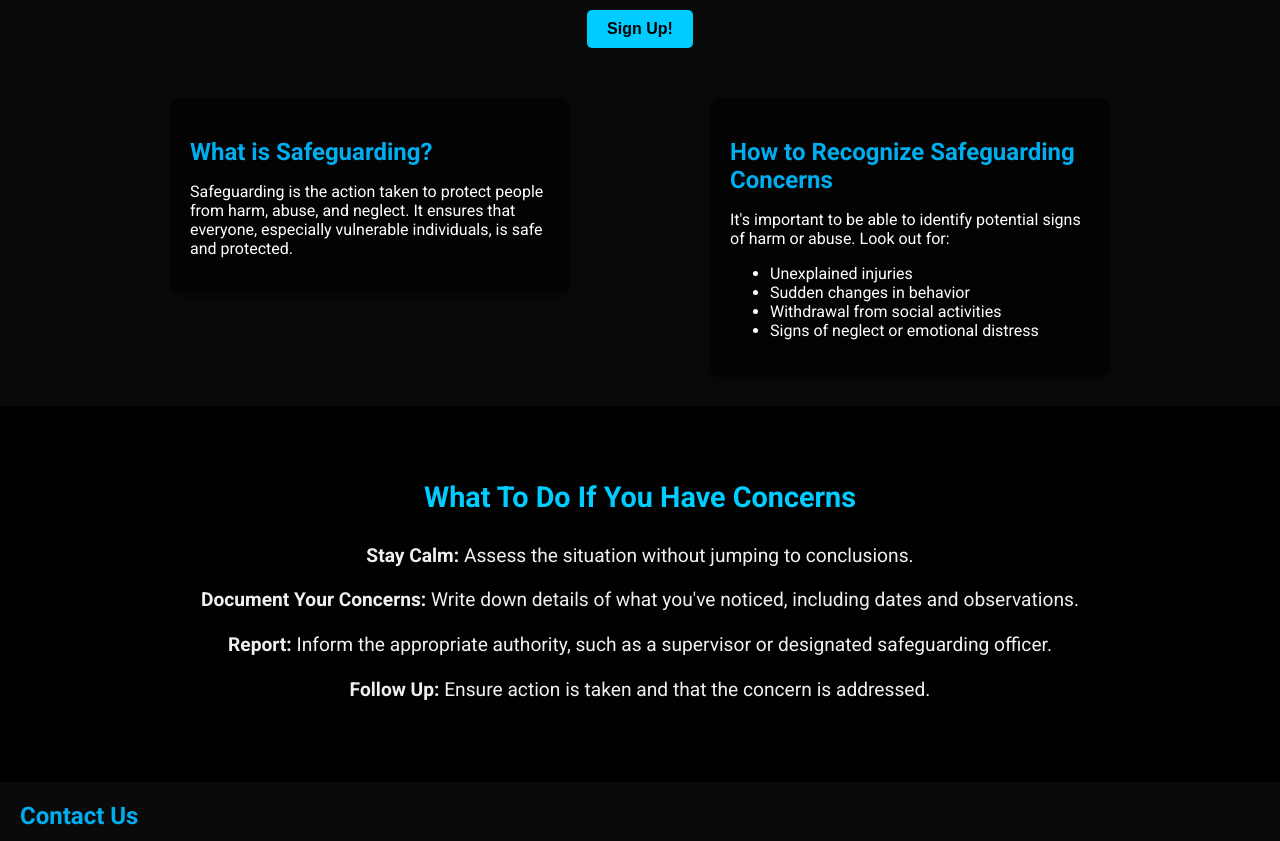
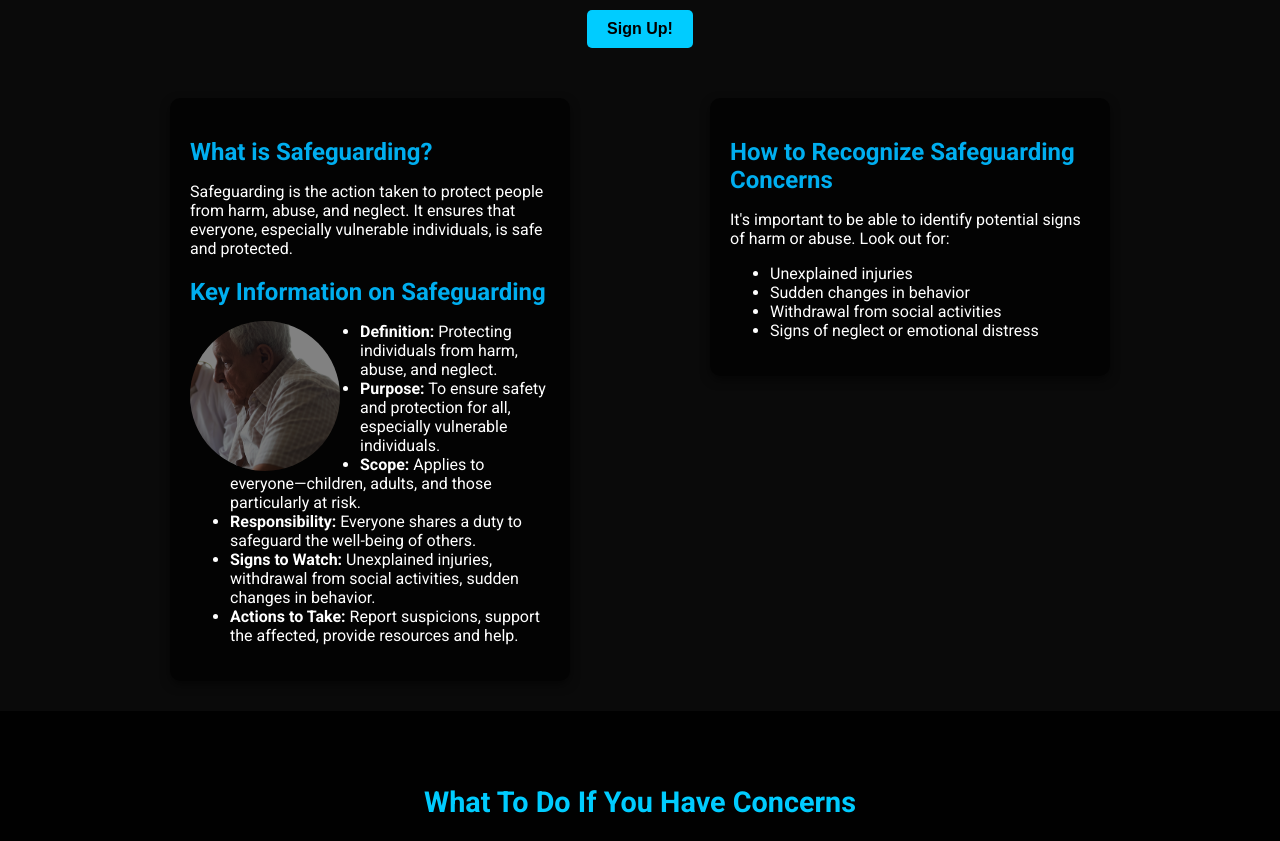
Before and after one commit to YazdanTaheri/Individual-Assingment-1, a plain HTML site: page index.html in a window 1280 px wide. Shown: the part 500-1341 px from the top of the page. Drawn offline with nearby package versions, Linux system fonts and the light colour scheme.

Commit message:
last verssion

```diff
--- a/assets/css/style.css
+++ b/assets/css/style.css
@@ -144,7 +144,7 @@ button:hover {
 /* Laptops (769px - 1024px) */
 @media (min-width: 769px) and (max-width: 1024px) {
     .info-box {
-        width: 40%;
+        width: 50%;
         /* Keep boxes a bit narrower on larger screens */
     }
 }
@@ -345,3 +345,15 @@ footer a img {
 .social-icons img:hover {
     transform: scale(1.2); /* Make icon slightly bigger on hover */
 }
+
+/* Circular image with transparency and cropping */
+.safeguarding-img {
+    width: 150px; /* Set the width of the image */
+    height: 150px; /* Set the height of the image */
+    border-radius: 50%; /* Makes the image circular */
+    object-fit: cover; /* Ensures the image scales well */
+    object-position: 100% 50%; /* Crops the image to focus on the right half */
+    opacity: 0.5; /* Adds transparency, adjust as needed (0.0 - fully transparent, 1.0 - fully opaque) */
+    margin-right: 20px; /* Space between image and text */
+    float: left; /* Align image to the left of the text */
+  }
--- a/index.html
+++ b/index.html
@@ -39,9 +39,29 @@
     <!-- Key Information Section -->
     <div class="info-section">
         <div class="info-box">
-            <h2>What is Safeguarding?</h2>
-            <p>Safeguarding is the action taken to protect people from harm, abuse, and neglect. It ensures that
-                everyone, especially vulnerable individuals, is safe and protected.</p>
+            <!--new section class-->
+            <section class="key-info">
+
+                <h2>What is Safeguarding?</h2>
+                <p>Safeguarding is the action taken to protect people from harm, abuse, and neglect. It ensures that
+                    everyone, especially vulnerable individuals, is safe and protected.</p>
+                <h2>Key Information on Safeguarding</h2>
+                <img src="assets/images/safeguarding.png"alt="Safeguarding" class="safeguarding-img">
+                <ul>
+                    <li><strong>Definition:</strong> Protecting individuals from harm, abuse, and neglect.</li>
+                    <li><strong>Purpose:</strong> To ensure safety and protection for all, especially vulnerable
+                        individuals.</li>
+                    <li><strong>Scope:</strong> Applies to everyone—children, adults, and those particularly at risk.
+                    </li>
+                    <li><strong>Responsibility:</strong> Everyone shares a duty to safeguard the well-being of others.
+                    </li>
+                    <li><strong>Signs to Watch:</strong> Unexplained injuries, withdrawal from social activities, sudden
+                        changes in behavior.</li>
+                    <li><strong>Actions to Take:</strong> Report suspicions, support the affected, provide resources and
+                        help.</li>
+                </ul>
+            </section>
+            <!--end of section-->
         </div>
         <div class="info-box">
             <h2>How to Recognize Safeguarding Concerns</h2>
```
Also changed, not shown: assets/images/safeguarding.png (added).
